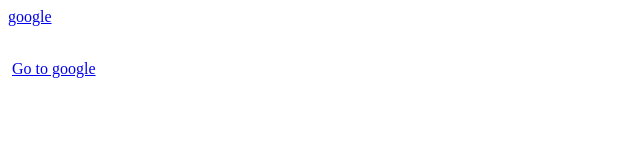
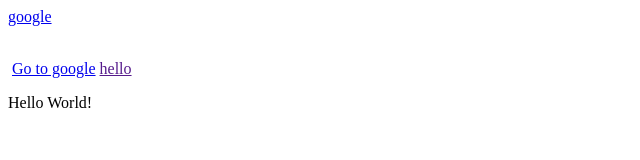
Before and after one commit to eltonboshnjaku/Test, a plain HTML site: page index.html in a window 1280 px wide. Shown: the whole page, without its empty margins (0-640 px from the left). Drawn offline with Linux system fonts and the light colour scheme.

Commit message:
second commit

```diff
--- a/index.html
+++ b/index.html
@@ -9,6 +9,8 @@
     <br>
     <img src="" alt="">
     <a href="https://www.google.com">Go to google</a>
+    <a href="">hello</a>
+    <p>Hello World!</p>
 
 </body>
 </html>
```
